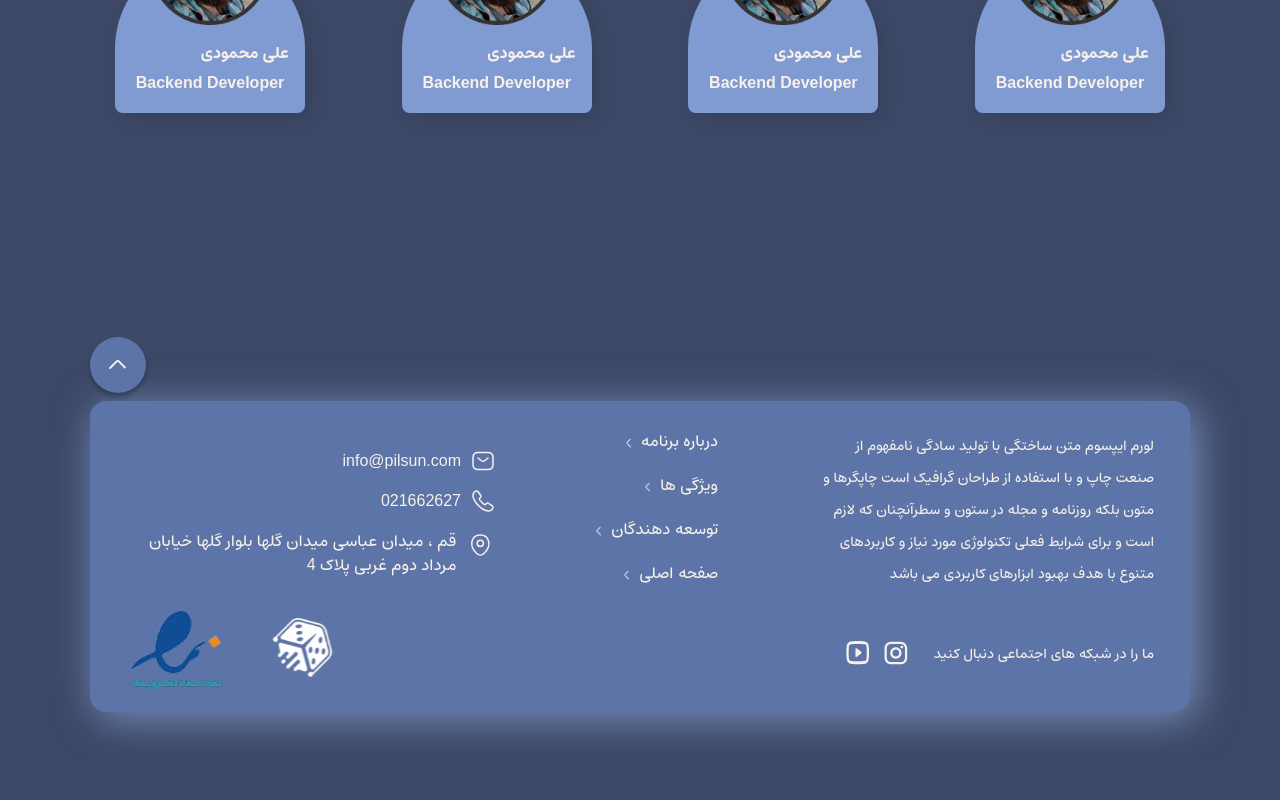
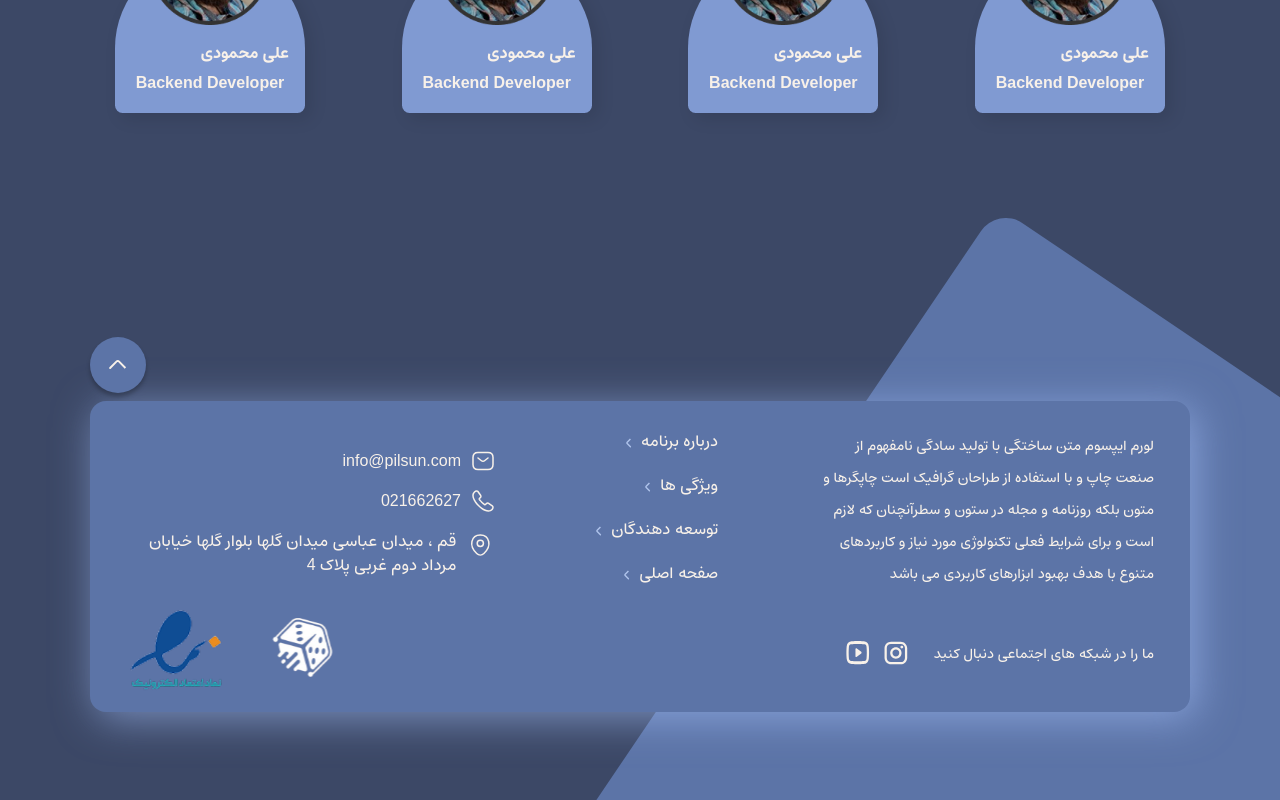
Before and after one commit to buordino/landing, a Next.js app: page / in a window 1280 px wide. Shown: the part 3310-4110 px from the top of the page. Before the commit the page ends 4070 px from the top, so only its background shows below. Built offline with nearby package versions, Linux system fonts and the light colour scheme.

Commit message:
feat(footer): add footer circle

```diff
--- a/src/components/Footer.tsx
+++ b/src/components/Footer.tsx
@@ -8,6 +8,7 @@ import Logo from "./ui/Logo";
 import Image from "next/image";
 import FooterLinks from "./FooterLinks";
 import ScrollToTopButton from "./ui/ScrollToTopButton";
+import FooterSquare from "./ui/icons/FooterSquare";
 
 const contactItems = [
   {
@@ -81,6 +82,9 @@ const Footer = () => {
           <ScrollToTopButton />
         </div>
       </div>
+      <div className="-z-[2] absolute -bottom-10 right-0">
+        <FooterSquare />
+      </div>
     </footer>
   );
 };
--- /dev/null
+++ b/src/components/ui/icons/FooterSquare.tsx
@@ -0,0 +1,24 @@
+
+const FooterSquare = () => {
+  return (
+    <svg
+      xmlns="http://www.w3.org/2000/svg"
+      width="926"
+      height="582"
+      viewBox="0 0 926 582"
+      fill="none"
+    >
+      <rect
+        x="643.677"
+        y="-11.6523"
+        width="1031.64"
+        height="1170.12"
+        rx="30"
+        transform="rotate(34.0595 643.677 -11.6523)"
+        fill="#5C74A7"
+      />
+    </svg>
+  );
+}
+
+export default FooterSquare
```
